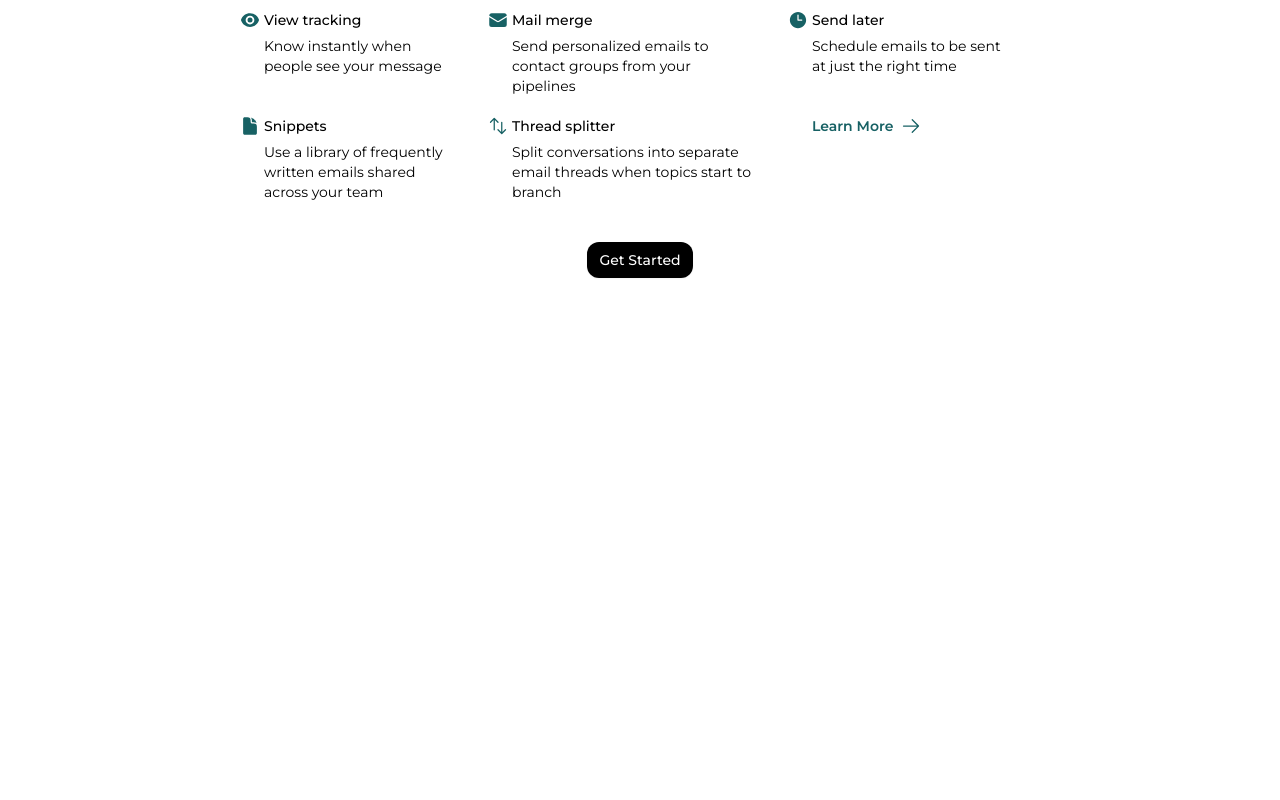
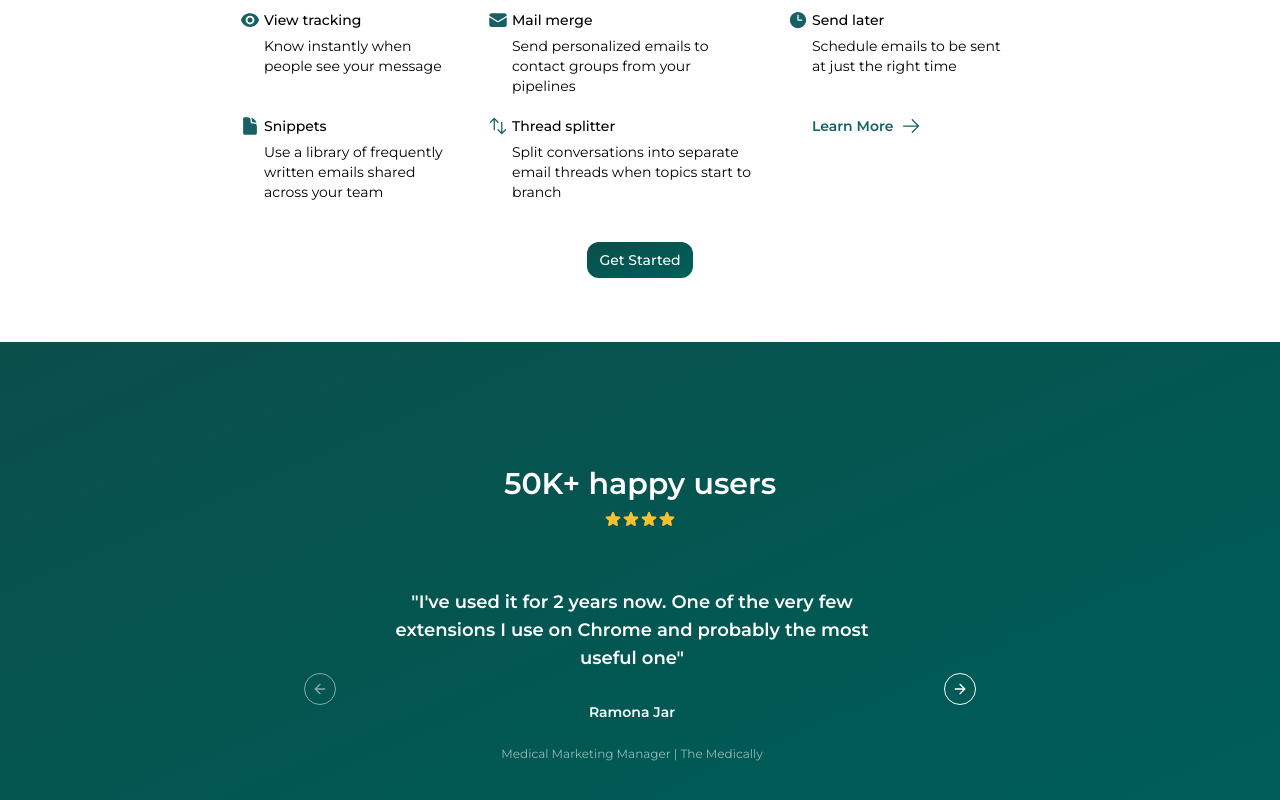
Before and after one commit to aayushcyy/bytely, a Next.js app: page / in a window 1280 px wide. Shown: the part 1978-2778 px from the top of the page. Before the commit the page ends 2320 px from the top, so only its background shows below. Built offline with nearby package versions, Linux system fonts and the light colour scheme.

Commit message:
complete feedback section

```diff
--- /dev/null
+++ b/app/Component/Carousel.jsx
@@ -0,0 +1,62 @@
+import React from "react";
+
+import { Card, CardContent, CardHeader, CardTitle } from "@/components/ui/card";
+import {
+  Carousel,
+  CarouselContent,
+  CarouselItem,
+  CarouselNext,
+  CarouselPrevious,
+} from "@/components/ui/carousel";
+
+export default function CarouselDemo() {
+  let feedback = [
+    {
+      name: "Ramona Jar",
+      position: "Medical Marketing Manager | The Medically",
+      says: "I've used it for 2 years now. One of the very few extensions I use on Chrome and probably the most useful one",
+    },
+    {
+      name: "Becky Schroeder",
+      position: "Owner | KBS Network Builders",
+      says: "Streak is great! It keeps me organized, reminds me when to follow up, and puts all the historical information I need for my client and prospect interactions in one place",
+    },
+    {
+      name: "Reza Shirazi",
+      position: "Senior Product Manager | AffiniPay",
+      says: "Streak was so easy to get started with. I was up and going in about 30 minutes with my pipeline. I love that it is right in my gmail",
+    },
+    {
+      name: "Shelby Black",
+      position: "Freelance Journalist",
+      says: "I use Streak primarily for my hiring. It allows me to manage people in every stage of the hiring process, continually stay in touch, and keep notes on each person. I could not live without it.",
+    },
+    {
+      name: "Steven Liano",
+      position: "Consultant | Liano Media LLC",
+      says: "Streak is amazing. It helps me manage my leads and follow through which each one. It brings me up to speed with all my clients and helps me stay organized. Love it!",
+    },
+  ];
+
+  return (
+    <Carousel className="w-full max-w-xl text-white">
+      <CarouselContent className="w-full">
+        {feedback.map((feed, index) => (
+          <CarouselItem key={index} className="">
+            <div className="p-1">
+              <Card className="w-full max-w-xl flex flex-col text-center border-none border-[#176164] shadow-none">
+                <CardHeader>
+                  <CardTitle className="text-lg">"{feed.says}"</CardTitle>
+                </CardHeader>
+                <p className="text-sm font-semibold ">{feed.name}</p>
+                <p className="text-xs text-[#ffffff94]">{feed.position}</p>
+              </Card>
+            </div>
+          </CarouselItem>
+        ))}
+      </CarouselContent>
+      <CarouselPrevious />
+      <CarouselNext />
+    </Carousel>
+  );
+}
--- /dev/null
+++ b/app/Component/FeedbackPage.jsx
@@ -0,0 +1,22 @@
+import React from "react";
+import CarouselDemo from "./Carousel";
+import { StarIcon } from "@heroicons/react/24/solid";
+
+export default function FeedbackPage() {
+  return (
+    <div className="bg-gradient-to-tl from-teal-800 to-teal-900 w-full relative h-[70vh] flex flex-col items-center justify-center gap-8 pt-10">
+      <div className="flex flex-col gap-2">
+        <div className="text-3xl font-semibold text-white">
+          50K+ happy users
+        </div>
+        <div className="flex justify-center">
+          <StarIcon className="size-4.5 stroke-2" color="#FBC02E" />
+          <StarIcon className="size-4.5 stroke-2" color="#FBC02E" />
+          <StarIcon className="size-4.5 stroke-2" color="#FBC02E" />
+          <StarIcon className="size-4.5 stroke-2" color="#FBC02E" />
+        </div>
+      </div>
+      <CarouselDemo />
+    </div>
+  );
+}
--- a/app/Component/HeroSection.jsx
+++ b/app/Component/HeroSection.jsx
@@ -15,7 +15,7 @@ export default function HeroSection() {
         all in one intelligent platform.
       </p>
       <ButtonDemo
-        className="text-white text-sm bg-black rounded-xl cursor-pointer mt-5"
+        className="text-white text-sm bg-gradient-to-r from-teal-700 to-teal-900 rounded-xl cursor-pointer mt-5"
         text="View use cases"
       />
     </div>
--- a/app/Component/HeroSection2.jsx
+++ b/app/Component/HeroSection2.jsx
@@ -7,7 +7,7 @@ import { ArrowRightIcon } from "@heroicons/react/24/outline";
 export default function HeroSection2() {
   return (
     <div className="w-full h-screen relative">
-      <div className="w-full bg-[#176164] h-[80%] polygon absolute z-0"></div>
+      <div className="w-full bg-gradient-to-br from-teal-700 to-teal-900 h-[80%] polygon absolute z-0"></div>
       <div className="flex z-20 w-full px-60 gap-12 justify-center">
         <Image
           src={gmail}
--- a/app/Component/Navbar.jsx
+++ b/app/Component/Navbar.jsx
@@ -55,7 +55,7 @@ export default function Navbar() {
         </NavigationMenuList>
       </NavigationMenu>
       <ButtonDemo
-        className="flex cursor-pointer bg-black text-white rounded-xl"
+        className="flex cursor-pointer bg-gradient-to-tl from-teal-800 to-teal-900 text-white rounded-xl"
         text="View Use Cases"
       />
     </nav>
--- a/app/Component/Section3.jsx
+++ b/app/Component/Section3.jsx
@@ -136,7 +136,7 @@ export default function Section3() {
         </div>
         <div className="w-full flex justify-center mt-7">
           <ButtonDemo
-            className="px-3 py-1 bg-black text-white rounded-xl cursor-pointer hover:bg-[#000000e4] ease-in-out duration-300"
+            className="px-3 py-1 bg-gradient-to-tl from-teal-800 to-teal-900 text-white rounded-xl cursor-pointer hover:bg-[#000000e4] ease-in-out duration-300"
             text="Get Started"
           />
         </div>
--- a/app/page.jsx
+++ b/app/page.jsx
@@ -3,6 +3,7 @@ import Navbar from "./Component/Navbar";
 import HeroSection from "./Component/HeroSection";
 import HeroSection2 from "./Component/HeroSection2";
 import Section3 from "./Component/Section3";
+import FeedbackPage from "./Component/FeedbackPage";
 
 export default function Home() {
   return (
@@ -12,6 +13,7 @@ export default function Home() {
       <HeroSection />
       <HeroSection2 />
       <Section3 />
+      <FeedbackPage />
     </div>
   );
 }
--- /dev/null
+++ b/components/ui/card.jsx
@@ -0,0 +1,101 @@
+import * as React from "react"
+
+import { cn } from "@/lib/utils"
+
+function Card({
+  className,
+  ...props
+}) {
+  return (
+    (<div
+      data-slot="card"
+      className={cn(
+        "bg-card text-card-foreground flex flex-col gap-6 rounded-xl border py-6 shadow-sm",
+        className
+      )}
+      {...props} />)
+  );
+}
+
+function CardHeader({
+  className,
+  ...props
+}) {
+  return (
+    (<div
+      data-slot="card-header"
+      className={cn(
+        "@container/card-header grid auto-rows-min grid-rows-[auto_auto] items-start gap-1.5 px-6 has-data-[slot=card-action]:grid-cols-[1fr_auto] [.border-b]:pb-6",
+        className
+      )}
+      {...props} />)
+  );
+}
+
+function CardTitle({
+  className,
+  ...props
+}) {
+  return (
+    (<div
+      data-slot="card-title"
+      className={cn("leading-none font-semibold", className)}
+      {...props} />)
+  );
+}
+
+function CardDescription({
+  className,
+  ...props
+}) {
+  return (
+    (<div
+      data-slot="card-description"
+      className={cn("text-muted-foreground text-sm", className)}
+      {...props} />)
+  );
+}
+
+function CardAction({
+  className,
+  ...props
+}) {
+  return (
+    (<div
+      data-slot="card-action"
+      className={cn(
+        "col-start-2 row-span-2 row-start-1 self-start justify-self-end",
+        className
+      )}
+      {...props} />)
+  );
+}
+
+function CardContent({
+  className,
+  ...props
+}) {
+  return (<div data-slot="card-content" className={cn("px-6", className)} {...props} />);
+}
+
+function CardFooter({
+  className,
+  ...props
+}) {
+  return (
+    (<div
+      data-slot="card-footer"
+      className={cn("flex items-center px-6 [.border-t]:pt-6", className)}
+      {...props} />)
+  );
+}
+
+export {
+  Card,
+  CardHeader,
+  CardFooter,
+  CardTitle,
+  CardAction,
+  CardDescription,
+  CardContent,
+}
--- /dev/null
+++ b/components/ui/carousel.jsx
@@ -0,0 +1,195 @@
+"use client";
+import * as React from "react"
+import useEmblaCarousel from "embla-carousel-react";
+import { ArrowLeft, ArrowRight } from "lucide-react"
+
+import { cn } from "@/lib/utils"
+import { Button } from "@/components/ui/button"
+
+const CarouselContext = React.createContext(null)
+
+function useCarousel() {
+  const context = React.useContext(CarouselContext)
+
+  if (!context) {
+    throw new Error("useCarousel must be used within a <Carousel />")
+  }
+
+  return context
+}
+
+function Carousel({
+  orientation = "horizontal",
+  opts,
+  setApi,
+  plugins,
+  className,
+  children,
+  ...props
+}) {
+  const [carouselRef, api] = useEmblaCarousel({
+    ...opts,
+    axis: orientation === "horizontal" ? "x" : "y",
+  }, plugins)
+  const [canScrollPrev, setCanScrollPrev] = React.useState(false)
+  const [canScrollNext, setCanScrollNext] = React.useState(false)
+
+  const onSelect = React.useCallback((api) => {
+    if (!api) return
+    setCanScrollPrev(api.canScrollPrev())
+    setCanScrollNext(api.canScrollNext())
+  }, [])
+
+  const scrollPrev = React.useCallback(() => {
+    api?.scrollPrev()
+  }, [api])
+
+  const scrollNext = React.useCallback(() => {
+    api?.scrollNext()
+  }, [api])
+
+  const handleKeyDown = React.useCallback((event) => {
+    if (event.key === "ArrowLeft") {
+      event.preventDefault()
+      scrollPrev()
+    } else if (event.key === "ArrowRight") {
+      event.preventDefault()
+      scrollNext()
+    }
+  }, [scrollPrev, scrollNext])
+
+  React.useEffect(() => {
+    if (!api || !setApi) return
+    setApi(api)
+  }, [api, setApi])
+
+  React.useEffect(() => {
+    if (!api) return
+    onSelect(api)
+    api.on("reInit", onSelect)
+    api.on("select", onSelect)
+
+    return () => {
+      api?.off("select", onSelect)
+    };
+  }, [api, onSelect])
+
+  return (
+    (<CarouselContext.Provider
+      value={{
+        carouselRef,
+        api: api,
+        opts,
+        orientation:
+          orientation || (opts?.axis === "y" ? "vertical" : "horizontal"),
+        scrollPrev,
+        scrollNext,
+        canScrollPrev,
+        canScrollNext,
+      }}>
+      <div
+        onKeyDownCapture={handleKeyDown}
+        className={cn("relative", className)}
+        role="region"
+        aria-roledescription="carousel"
+        data-slot="carousel"
+        {...props}>
+        {children}
+      </div>
+    </CarouselContext.Provider>)
+  );
+}
+
+function CarouselContent({
+  className,
+  ...props
+}) {
+  const { carouselRef, orientation } = useCarousel()
+
+  return (
+    (<div
+      ref={carouselRef}
+      className="overflow-hidden"
+      data-slot="carousel-content">
+      <div
+        className={cn(
+          "flex",
+          orientation === "horizontal" ? "-ml-4" : "-mt-4 flex-col",
+          className
+        )}
+        {...props} />
+    </div>)
+  );
+}
+
+function CarouselItem({
+  className,
+  ...props
+}) {
+  const { orientation } = useCarousel()
+
+  return (
+    (<div
+      role="group"
+      aria-roledescription="slide"
+      data-slot="carousel-item"
+      className={cn(
+        "min-w-0 shrink-0 grow-0 basis-full",
+        orientation === "horizontal" ? "pl-4" : "pt-4",
+        className
+      )}
+      {...props} />)
+  );
+}
+
+function CarouselPrevious({
+  className,
+  variant = "outline",
+  size = "icon",
+  ...props
+}) {
+  const { orientation, scrollPrev, canScrollPrev } = useCarousel()
+
+  return (
+    (<Button
+      data-slot="carousel-previous"
+      variant={variant}
+      size={size}
+      className={cn("absolute size-8 rounded-full", orientation === "horizontal"
+        ? "top-1/2 -left-12 -translate-y-1/2"
+        : "-top-12 left-1/2 -translate-x-1/2 rotate-90", className)}
+      disabled={!canScrollPrev}
+      onClick={scrollPrev}
+      {...props}>
+      <ArrowLeft />
+      <span className="sr-only">Previous slide</span>
+    </Button>)
+  );
+}
+
+function CarouselNext({
+  className,
+  variant = "outline",
+  size = "icon",
+  ...props
+}) {
+  const { orientation, scrollNext, canScrollNext } = useCarousel()
+
+  return (
+    (<Button
+      data-slot="carousel-next"
+      variant={variant}
+      size={size}
+      className={cn("absolute size-8 rounded-full", orientation === "horizontal"
+        ? "top-1/2 -right-12 -translate-y-1/2"
+        : "-bottom-12 left-1/2 -translate-x-1/2 rotate-90", className)}
+      disabled={!canScrollNext}
+      onClick={scrollNext}
+      {...props}>
+      <ArrowRight />
+      <span className="sr-only">Next slide</span>
+    </Button>)
+  );
+}
+
+export { Carousel, CarouselContent, CarouselItem, CarouselPrevious, CarouselNext };
```
